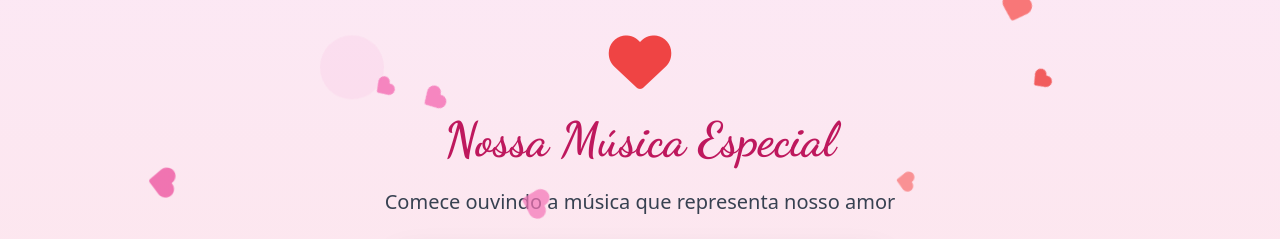
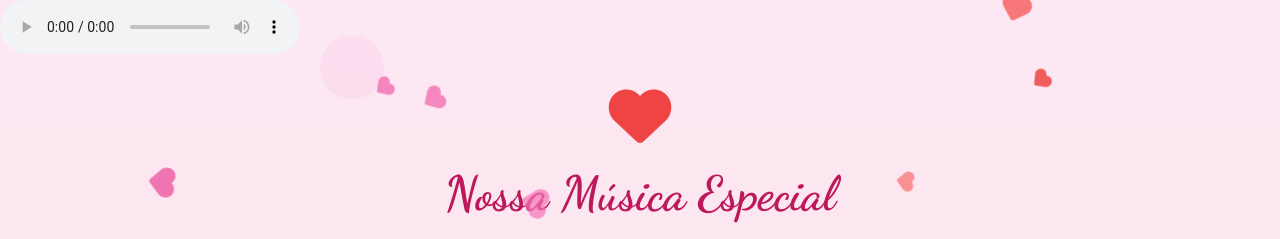
Before and after one commit to Mateusr16/cartao-dos-namorados, a plain HTML site: page doc.html in a window 1280 px wide. Shown: the top 239 px of the page. Drawn offline with nearby package versions, Linux system fonts and the light colour scheme.

Commit message:
Update doc.html

```diff
--- a/doc.html
+++ b/doc.html
@@ -85,6 +85,12 @@
         }
     </style>
 </head>
+
+    <audio controls>
+  <source src="Jorge_Mateus_Seu_Olhar.mp3" type="audio/mpeg">
+  Seu navegador não suporta áudio.
+</audio>
+
 <body class="bg-pink-50 min-h-screen font-sans overflow-x-hidden">
     <div class="fixed top-0 left-0 w-full h-full overflow-hidden -z-10">
         <div class="absolute top-0 left-0 w-full h-full bg-gradient-to-b from-pink-100 to-red-100 opacity-90"></div>
```
